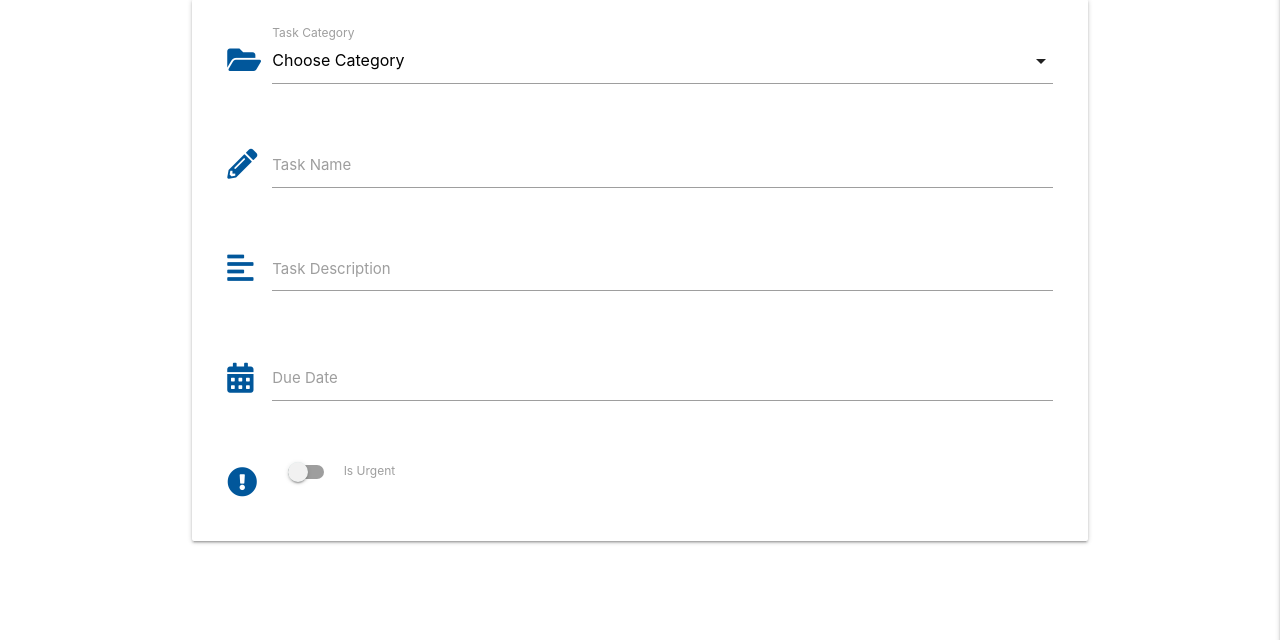
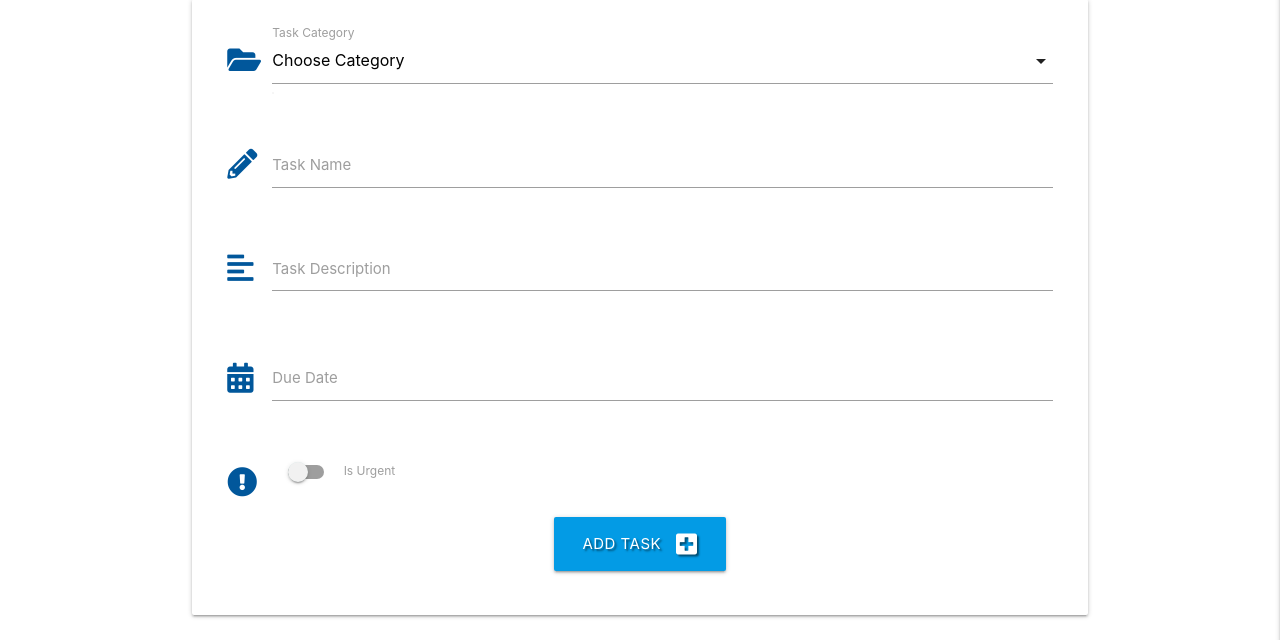
Before and after one commit to colinflahive/flask-task-manager-project, a Flask app: page /add_task in a window 1280 px wide. Shown: the part 160-800 px from the top of the page. Run offline with Flask 2, Linux system fonts and the light colour scheme; data that the repository does not hold is empty; some libraries are stand-ins or nearby versions.

Commit message:
add custom materialize select validation

```diff
--- a/app.py
+++ b/app.py
@@ -44,7 +44,7 @@ def register():
 
         # put the new user into 'session' cookie
         session["user"] = request.form.get("username").lower()
-        flash("Registration Successful")
+        flash("Registration Successful!")
         return redirect(url_for("profile", username=session["user"]))
     return render_template("register.html")
 
@@ -63,19 +63,19 @@ def login():
             # ensure hashed password matches user input
             if check_password_hash(
                     existing_user["password"], request.form.get("password")):
-                session["user"] = request.form.get("username").lower()
-                flash("Welcome, {}".format(
-                    request.form.get("username")))
-                return redirect(url_for(
-                    "profile", username=session["user"]))
+                        session["user"] = request.form.get("username").lower()
+                        flash("Welcome, {}".format(
+                            request.form.get("username")))
+                        return redirect(url_for(
+                            "profile", username=session["user"]))
             else:
                 # invalid password match
-                flash("Incorrect Username and/or Password1")
+                flash("Incorrect Username and/or Password")
                 return redirect(url_for("login"))
 
         else:
             # username doesn't exist
-            flash("Incorrect Username and/or Password2")
+            flash("Incorrect Username and/or Password")
             return redirect(url_for("login"))
 
     return render_template("login.html")
@@ -96,14 +96,27 @@ def profile(username):
 
 @app.route("/logout")
 def logout():
-    # remove user session cookies
+    # remove user from session cookie
     flash("You have been logged out")
     session.pop("user")
     return redirect(url_for("login"))
 
 
-@app.route("/add_task")
+@app.route("/add_task", methods=["GET", "POST"])
 def add_task():
+    if request.method == "POST":
+        is_urgent = "on" if request.form.get("is_urgent") else "off"
+        task = {
+            "category_name": request.form.get("category_name"),
+            "task_name": request.form.get("task_name"),
+            "task_description": request.form.get("task_description"),
+            "is_urgent": is_urgent,
+            "due_date": request.form.get("due_date"),
+            "created_by": session["user"]
+        }
+        mongo.db.tasks.insert_one(task)
+        flash("Task Successfully Added")
+        return redirect(url_for("get_tasks"))
     categories = mongo.db.categories.find().sort("category_name", 1)
     return render_template("add_task.html", categories=categories)
 
--- a/static/js/script.js
+++ b/static/js/script.js
@@ -11,4 +11,31 @@ $(document).ready(function(){
             done: "Select"
         }
     });
+    validateMaterializeSelect();
+    function validateMaterializeSelect() {
+        let classValid = { "border-bottom": "1px solid #4caf50", "box-shadow": "0 1px 0 0 #4caf50" };
+        let classInvalid = { "border-bottom": "1px solid #f44336", "box-shadow": "0 1px 0 0 #f44336" };
+        if ($("select.validate").prop("required")) {
+            $("select.validate").css({ "display": "block", "height": "0", "padding": "0", "width": "0", "position": "absolute" });
+        }
+        $(".select-wrapper input.select-dropdown").on("focusin", function () {
+            $(this).parent(".select-wrapper").on("change", function () {
+                if ($(this).children("ul").children("li.selected:not(.disabled)").on("click", function () { })) {
+                    $(this).children("input").css(classValid);
+                }
+            });
+        }).on("click", function () {
+            if ($(this).parent(".select-wrapper").children("ul").children("li.selected:not(.disabled)").css("background-color") === "rgba(0, 0, 0, 0.03)") {
+                $(this).parent(".select-wrapper").children("input").css(classValid);
+            } else {
+                $(".select-wrapper input.select-dropdown").on("focusout", function () {
+                    if ($(this).parent(".select-wrapper").children("select").prop("required")) {
+                        if ($(this).css("border-bottom") != "1px solid rgb(76, 175, 80)") {
+                            $(this).parent(".select-wrapper").children("input").css(classInvalid);
+                        }
+                    }
+                });
+            }
+        });
+    }
 });
--- a/templates/add_task.html
+++ b/templates/add_task.html
@@ -4,7 +4,8 @@
 <h3 class="light-blue-text text-darken-4 center align">Add Task</h3>
 
 <div class="row card-panel grey-lighten-5">
-    <form class="col s12" method="POST" action="">
+    <form class="col s12" method="POST" action="{{ url_for('add_task') }}">
+        <!-- Category Selection -->
         <div class="row">
             <div class="input-field col s12">
                 <i class="fas fa-folder-open prefix light-blue-text text-darken-4"></i>
@@ -17,6 +18,7 @@
                 <label for="category_name">Task Category</label>
             </div>
         </div>
+        <!-- Task Name -->
         <div class="row">
             <div class="input-field col s12">
                 <i class="fas fa-pencil-alt prefix light-blue-text text-darken-4"></i>
@@ -25,6 +27,7 @@
                 <label for="task_name">Task Name</label>
             </div>
         </div>
+        <!-- Task Description -->
         <div class="row">
             <div class="input-field col s12">
                 <i class="fas fa-align-left prefix light-blue-text text-darken-4"></i>
@@ -33,6 +36,7 @@
                 <label for="task_description">Task Description</label>
             </div>
         </div>
+        <!-- Due Date Picker -->
         <div class="row">
             <div class="input-field col s12">
                 <i class="fas fa-calendar-alt prefix light-blue-text text-darken-4"></i>
@@ -40,6 +44,7 @@
                 <label for="due_date">Due Date</label>
             </div>
         </div>
+        <!-- Is Urgent Toggle -->
         <div class="row">
             <div class="input-field col s12">
                 <div class="switch">
@@ -52,6 +57,14 @@
                 </div>
             </div>
         </div>
+        <!-- Submit Button-->
+        <div class="row">
+            <div class="col s12 center-align">
+                <button type="submit" class="btn-large light-blue darken-1 text-shadow">
+                    Add Task <i class="fas fa-plus-square right"></i>
+                </button>
+            </div>
+        </div>
     </form>
 </div>
 
--- a/templates/tasks.html
+++ b/templates/tasks.html
@@ -1,5 +1,7 @@
 {% extends "base.html" %}
 {% block content %}
+
+    <h3 class="light-blue-text text-darken-4 center align">All Tasks</h3>
 
 <ul class="collapsible">
     {% for task in tasks %}
@@ -15,6 +17,7 @@
         <div class="collapsible-body">
             <strong>{{ task.category_name }}</strong>
             <p>{{ task.task_description }}</p>
+            <p><em>by: {{ task.created_by }}</em></p>
         </div>
     </li>
     {% endfor %}
```
